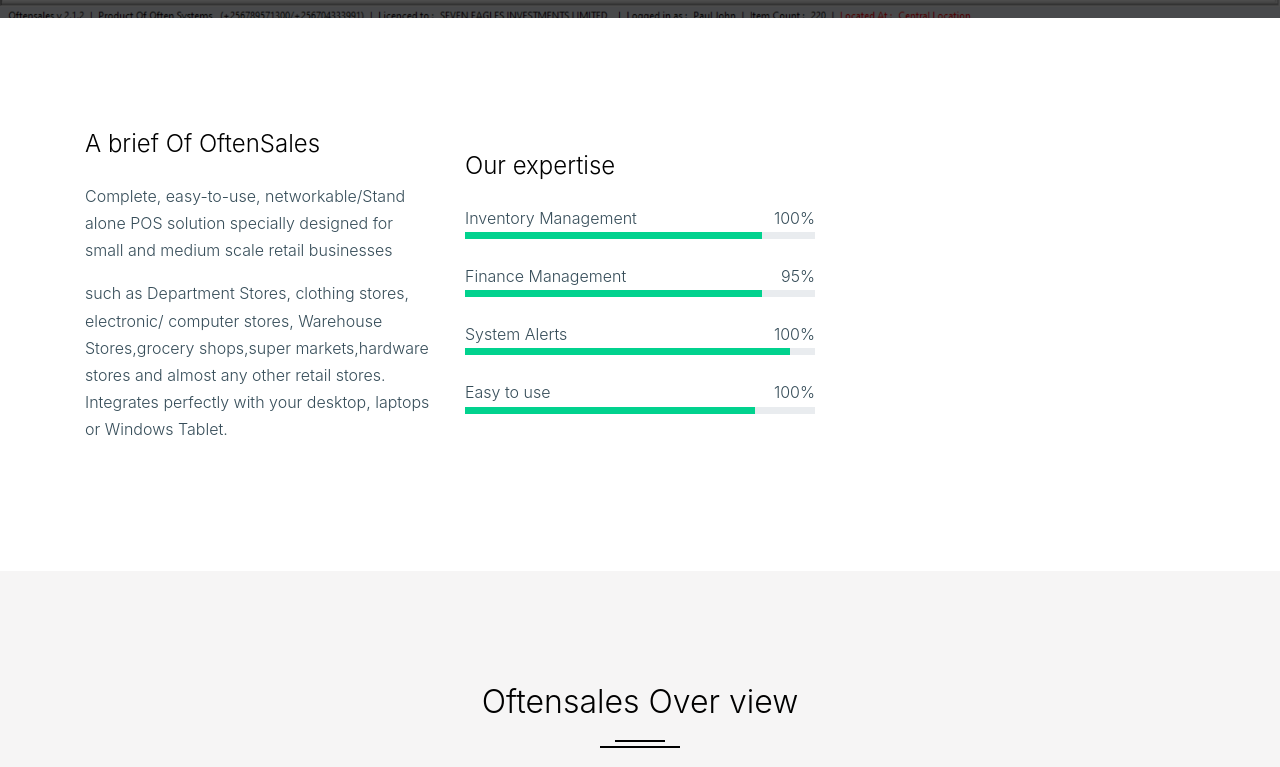
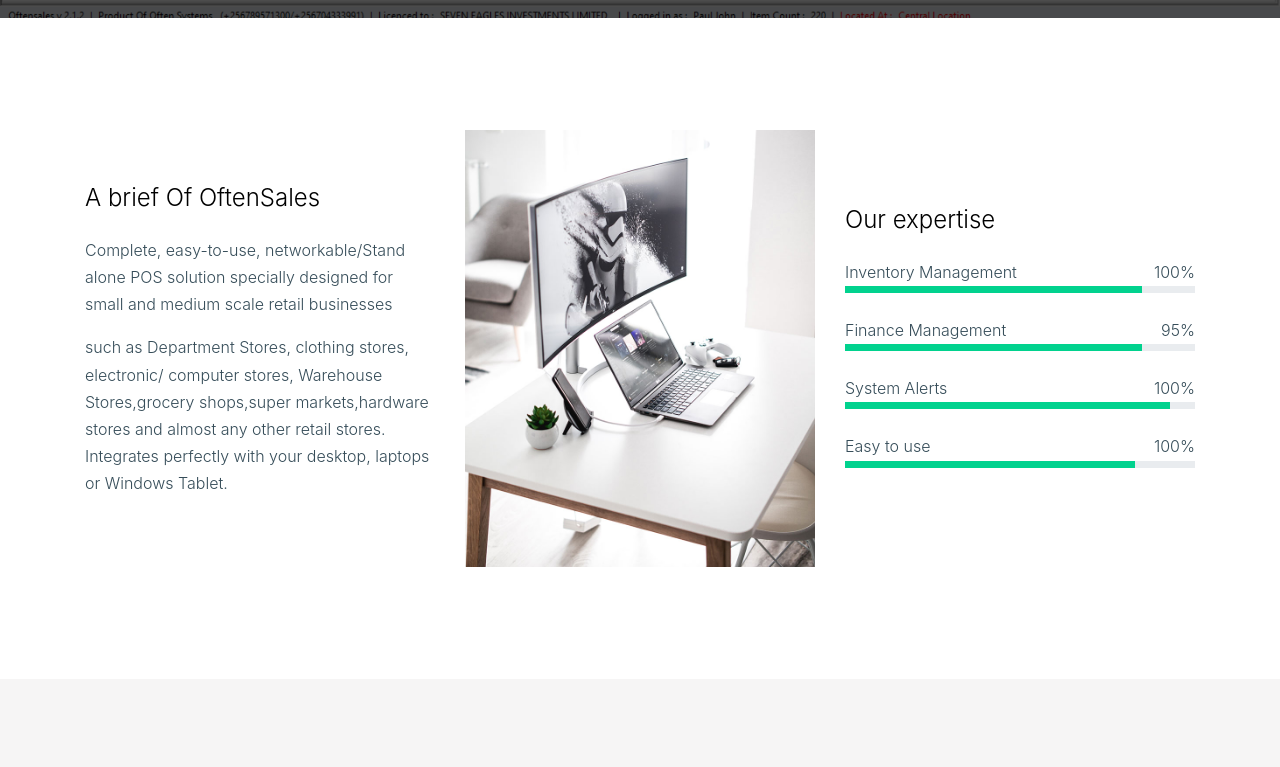
Before and after one commit to mukiibiismail/Often, a plain HTML site: page index.html in a window 1280 px wide. Shown: the part 659-1426 px from the top of the page. Drawn offline with Linux system fonts and the light colour scheme; files whose address does not match are found by name; a web font is replaced by a local one.

Commit message:
08 OCT 2019 Upgrade

```diff
--- a/index.html
+++ b/index.html
@@ -97,7 +97,9 @@
             <p>such as Department Stores, clothing stores, electronic/ computer stores, Warehouse Stores,grocery shops,super markets,hardware stores and almost any other retail stores.
                 Integrates perfectly with your desktop, laptops or Windows Tablet.</p>
              </div>
-
+          <div class="col-md-4">
+            <img src="images/about_1.jpg" alt="Image" class="img-fluid">
+          </div>
           <div class="col-md-4">
 
             <h2 class="h4 mb-4">Our expertise</h2>
```
